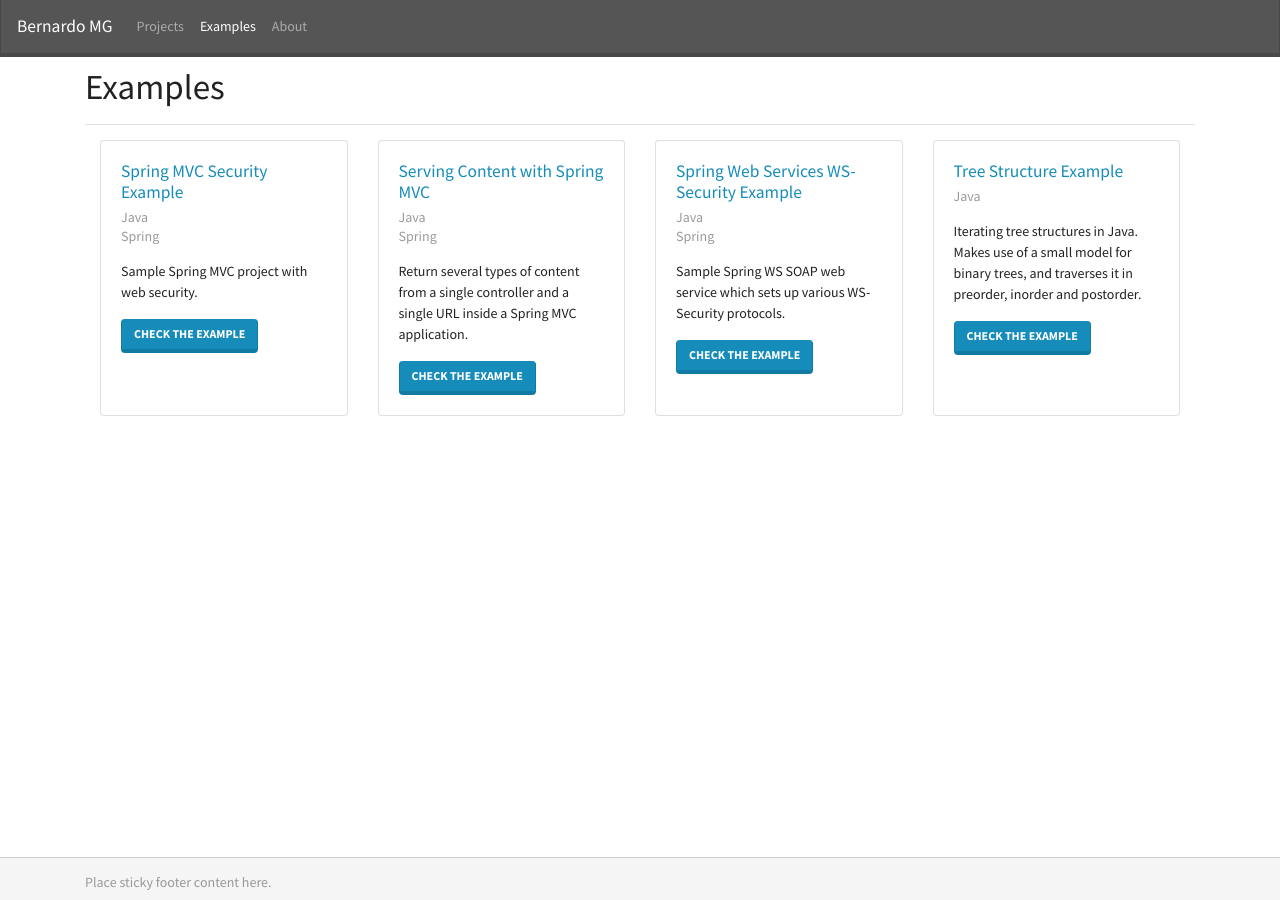
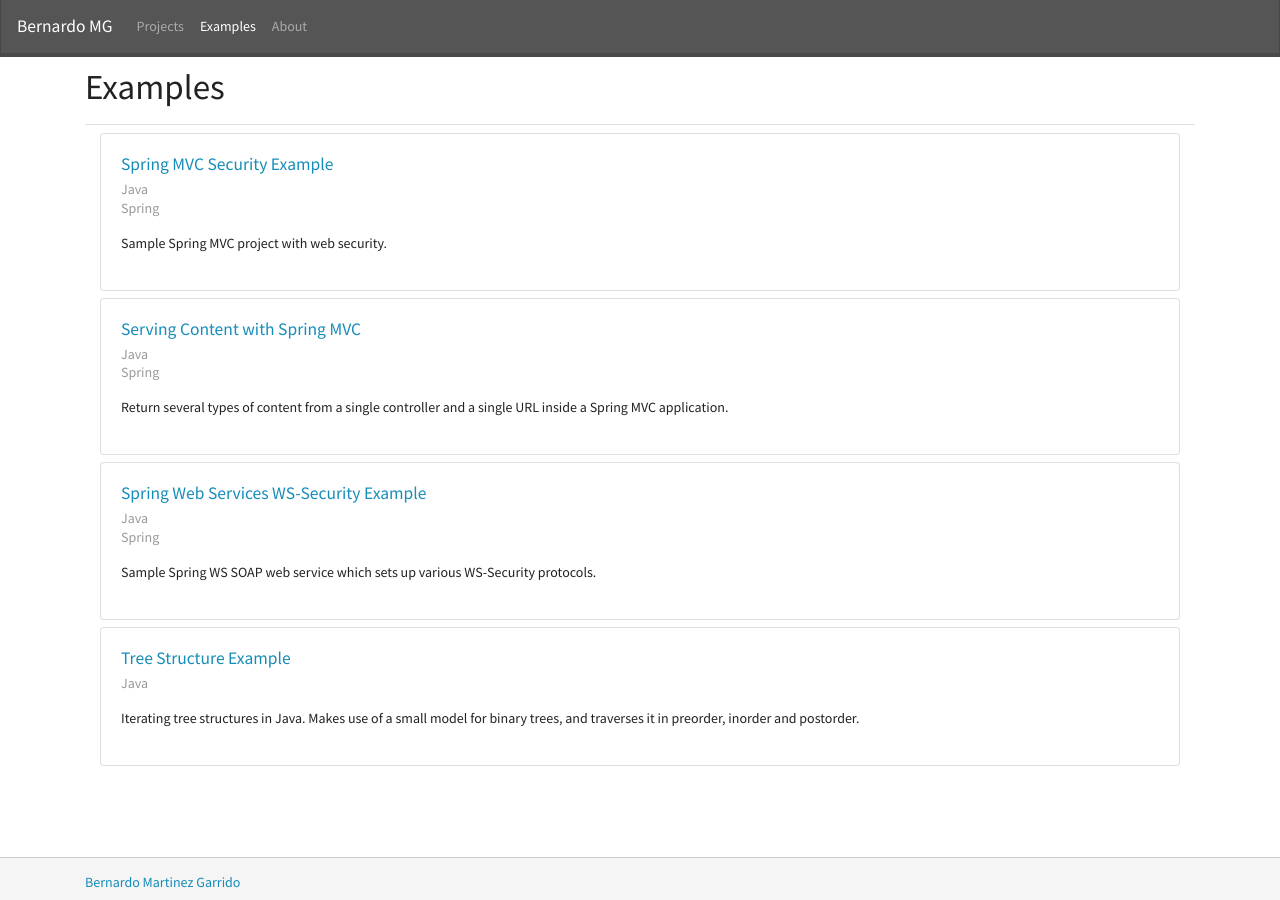
Before and after one commit to Bernardo-MG/front-site, a Jekyll site: the page built from examples.md, in a window 1280 px wide. Built offline with Jekyll 4.4.1, drawn with Linux system fonts in a browser that asks for light colours; nearby versions of some CDN libraries.

Commit message:
Changed footer

```diff
--- a/_config.yml
+++ b/_config.yml
@@ -21,6 +21,8 @@ baseurl: "" # the subpath of your site, e.g. /blog
 url: "" # the base hostname & protocol for your site, e.g. http://example.com
 twitter_username: BernardoMartG
 github_username:  Bernardo-MG
+
+author: Bernardo Martinez Garrido
 
 # Build settings
 markdown: kramdown
--- a/_includes/footer.html
+++ b/_includes/footer.html
@@ -1,5 +1,15 @@
 <footer class="footer">
    <div class="container">
-      <span class="text-muted">Place sticky footer content here.</span>
+      <div>
+         {%- if site.author -%}
+            {%- if site.email -%}
+            <a href="mailto:{{ site.email }}">{{ site.author | escape }}</a>
+            {%- else -%}
+            {{ site.author | escape }}
+            {%- endif -%}
+         {%- else -%}
+         {{ site.title | escape }}
+         {%- endif -%}
+      </div>
    </div>
 </footer>
--- a/examples.md
+++ b/examples.md
@@ -4,20 +4,19 @@ title: Examples
 permalink: /examples/
 ---
 
-<div class="card-deck">
+<div>
    {%- for example in site.examples -%}
    <div class="card">
-     <div class="card-body">
-       <h5 class="card-title"><a href="{{ example.link }}">{{ example.title | escape }}</a></h5>
-       {% if example.languages %}
-       <h6 class="card-subtitle mb-2 text-muted">{{ example.languages }}</h6>
-       {% endif %}
-       {% if example.libraries %}
-       <h6 class="card-subtitle mb-2 text-muted">{{ example.libraries }}</h6>
-       {% endif %}
-       <p class="card-text">{{ example.content }}</p>
-       <a href="{{ example.link }}" class="btn btn-primary">Check the example</a>
-     </div>
+      <div class="card-body">
+         <h5 class="card-title"><a href="{{ example.link }}">{{ example.title | escape }}</a></h5>
+         {% if example.languages %}
+         <h6 class="card-subtitle mb-2 text-muted">{{ example.languages }}</h6>
+         {% endif %}
+         {% if example.libraries %}
+         <h6 class="card-subtitle mb-2 text-muted">{{ example.libraries }}</h6>
+         {% endif %}
+         <p class="card-text">{{ example.content }}</p>
+      </div>
    </div>
    {%- endfor -%}
 </div>
```
Also changed, not shown: projects.md (+0 -1 lines).
